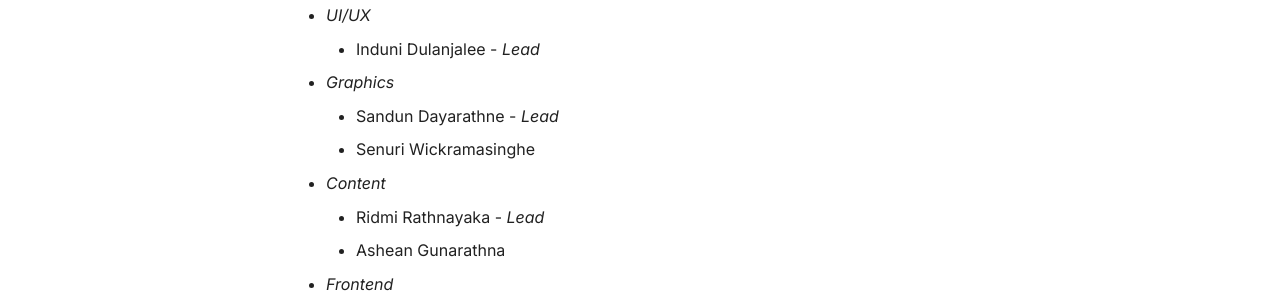
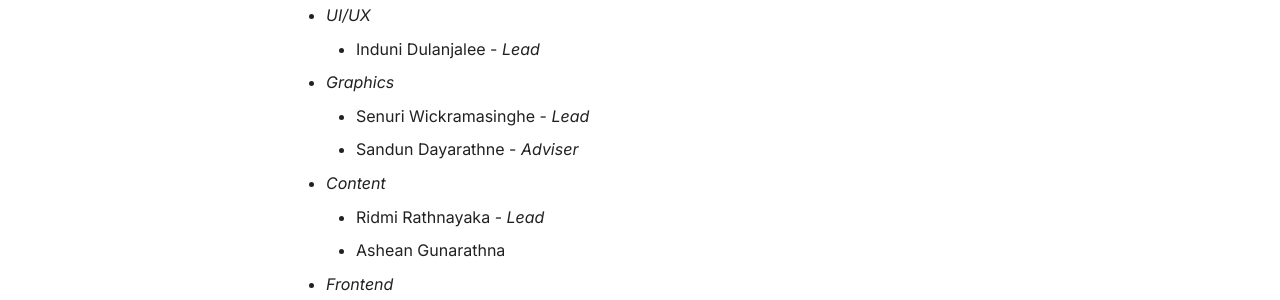
Before and after one commit to bitzquad/docs-bitzquad-academy, an MkDocs documentation site: the page built from docs/about.md, in a window 1280 px wide and 1020 px high. Shown: the part 424-724 px from the top of the window. Built offline with MkDocs 1.6.1 and Material for MkDocs 9.7.7, drawn with Linux system fonts in a browser that asks for light colours; comment, search, counter and statistics services are not loaded.

```diff
--- a/docs/about.md
+++ b/docs/about.md
@@ -13,8 +13,8 @@ Bitzquad Academy is a platform that we're building for the community to deliver
 
 -   _Graphics_
 
-    -   Sandun Dayarathne - _Lead_
-    -   Senuri Wickramasinghe
+    -   Senuri Wickramasinghe - _Lead_
+    -   Sandun Dayarathne - _Adviser_
 
 -   _Content_
 
```
